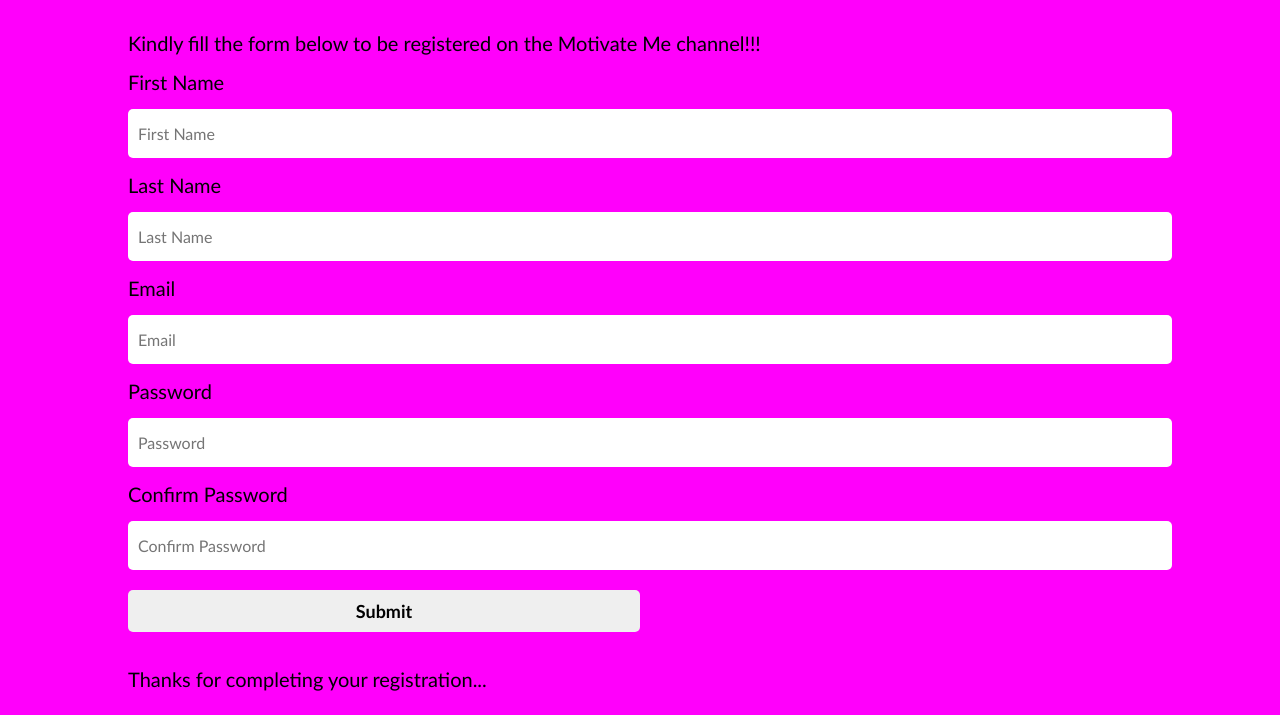
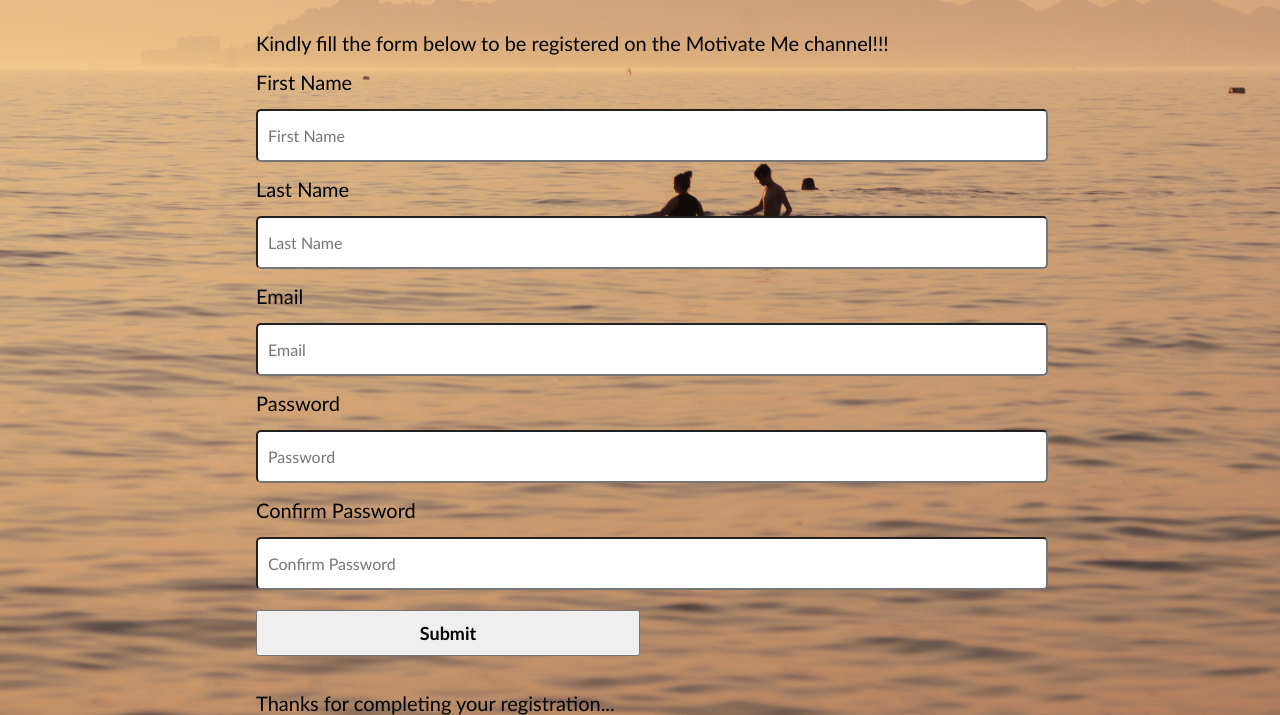
Before and after one commit to Folashade123/Mini-Project, a plain HTML site: page index.html in a window 1280 px wide. Shown: the part 209-924 px from the top of the page. Before the commit the page ends 900 px from the top, so only its background shows below. Drawn offline with Linux system fonts and the light colour scheme.

Commit message:
This is the final version of the Mini Project

```diff
--- a/index.css
+++ b/index.css
@@ -8,10 +8,12 @@ body {
     display:flex;
     justify-content: center;
     align-items: center;
-    background-color: rgb(255, 0, 251);
+    background-color: #000000;
+    background-image:url('./pexels-sabina-kallari-13252401.jpg');
+    background-repeat: no-repeat;
     background-size: cover;
-    height: 100vh;
-    width: 100%;
+    background-position: center ;
+
 
 }
 
@@ -20,10 +22,10 @@ body {
 .registration {
     position: absolute;
     top: 10%;
-    left: 10%;
-    right: 10%;
+    left: 20%;
+    right: 20%;
     bottom: 10%;
-    color: black;
+
 
 }
 
@@ -46,7 +48,6 @@ body {
     font-size: 16px;
     padding: 15px 10px;
     width: 100%;
-    border: 0;
     border-radius: 5px;
     outline: none;
 }
@@ -57,6 +58,5 @@ body {
     margin: 20px 0;
     padding: 10px 15px;
     width: 50%;
-    border: 0;
-    border-radius: 5px;
+    position: relative;
 }
```
Also changed, not shown: index.html (+5 -0 lines), pexels-nano-erdozain-10036209.jpg (added), pexels-sabina-kallari-13252401.jpg (added).
